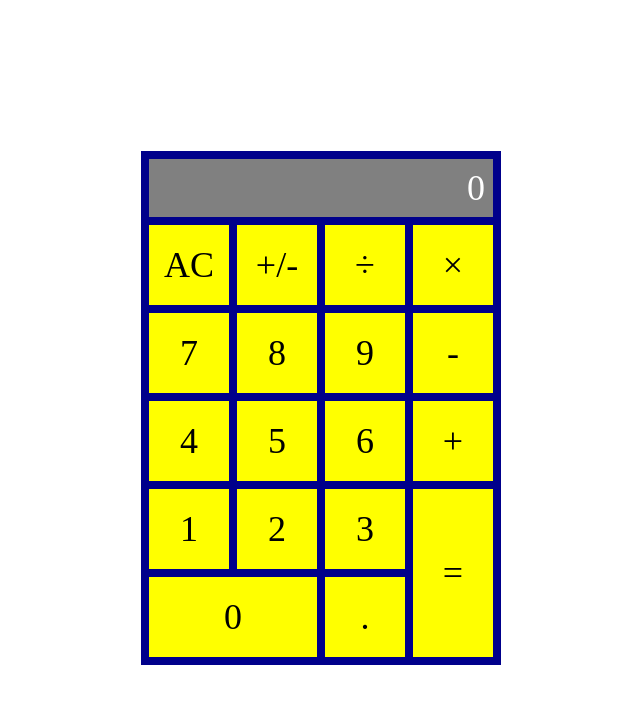
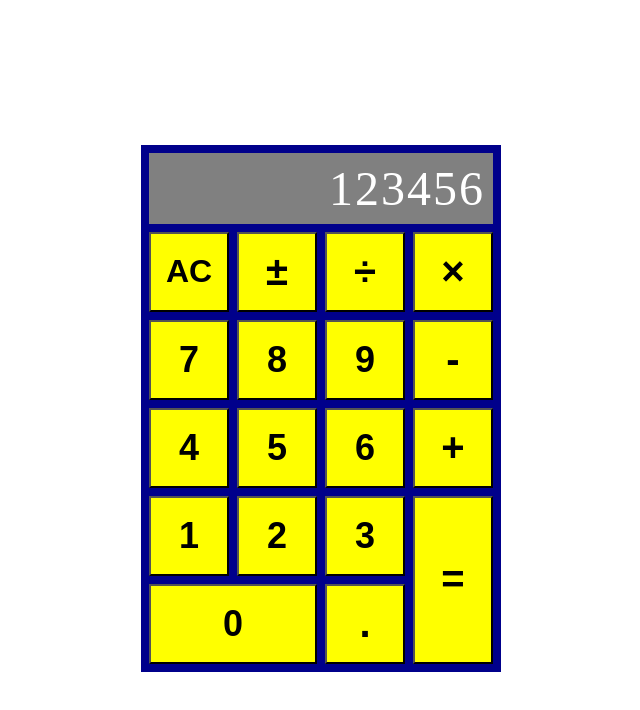
Before and after one commit to seana02/odin-calculator, a plain HTML site: page index.html in a window 1280 px wide. Shown: the whole page, without its empty margins (319-959 px from the left). Drawn offline with Linux system fonts and the light colour scheme.

Commit message:
styled buttons

```diff
--- a/script.js
+++ b/script.js
@@ -1,3 +1,4 @@
+function init() {
 // populate divs
 const calculatorContainer = document.querySelector('.calculator-container')
 const rows = [];
@@ -9,78 +10,66 @@ for (let i = 0; i < 4; i++) {
 }
 
 // row 1 AC +/- / *
-const acBtn = document.createElement('div');
-const pmBtn = document.createElement('div');
-const divBtn = document.createElement('div');
-const multBtn = document.createElement('div');
-acBtn.classList.add('button');
+const acBtn = document.createElement('button');
+const pmBtn = document.createElement('button');
+const divBtn = document.createElement('button');
+const multBtn = document.createElement('button');
 acBtn.classList.add('modifier');
 acBtn.id = 'clear';
 acBtn.innerHTML = 'AC';
 rows[0].appendChild(acBtn);
-pmBtn.classList.add('button');
 pmBtn.classList.add('modifier');
 pmBtn.id = 'pm';
-pmBtn.innerHTML = '+/-';
+pmBtn.innerHTML = '±';
 rows[0].appendChild(pmBtn);
-divBtn.classList.add('button');
 divBtn.classList.add('operator');
 divBtn.id = 'divide';
 divBtn.innerHTML = '÷';
 rows[0].appendChild(divBtn);
-multBtn.classList.add('button');
 multBtn.classList.add('operator');
 multBtn.id = 'multilply';
 multBtn.innerHTML = '×';
 rows[0].appendChild(multBtn);
 
 // row 2 7 8 9 -
-const btn7 = document.createElement('div');
-const btn8 = document.createElement('div');
-const btn9 = document.createElement('div');
-const minBtn = document.createElement('div');
-btn7.classList.add('button');
+const btn7 = document.createElement('button');
+const btn8 = document.createElement('button');
+const btn9 = document.createElement('button');
+const minBtn = document.createElement('button');
 btn7.classList.add('num');
 btn7.id = 'seven';
 btn7.innerHTML = '7';
 rows[1].appendChild(btn7);
-btn8.classList.add('button');
 btn8.classList.add('num');
 btn8.id = 'eight';
 btn8.innerHTML = '8';
 rows[1].appendChild(btn8);
-btn9.classList.add('button');
 btn9.classList.add('num');
 btn9.id = 'nine';
 btn9.innerHTML = '9';
 rows[1].appendChild(btn9);
-minBtn.classList.add('button');
 minBtn.classList.add('operator');
 minBtn.id = 'minus';
 minBtn.innerHTML = '-';
 rows[1].appendChild(minBtn);
 
 // row 3 4 5 6 +
-const btn4 = document.createElement('div');
-const btn5 = document.createElement('div');
-const btn6 = document.createElement('div');
-const plusBtn = document.createElement('div');
-btn4.classList.add('button');
+const btn4 = document.createElement('button');
+const btn5 = document.createElement('button');
+const btn6 = document.createElement('button');
+const plusBtn = document.createElement('button');
 btn4.classList.add('num');
 btn4.id = 'four';
 btn4.innerHTML = '4';
 rows[2].appendChild(btn4);
-btn5.classList.add('button');
 btn5.classList.add('num');
 btn5.id = 'five';
 btn5.innerHTML = '5';
 rows[2].appendChild(btn5);
-btn6.classList.add('button');
 btn6.classList.add('num');
 btn6.id = 'six';
 btn6.innerHTML = '6';
 rows[2].appendChild(btn6);
-plusBtn.classList.add('button');
 plusBtn.classList.add('operator');
 plusBtn.id = 'plus';
 plusBtn.innerHTML = '+';
@@ -88,18 +77,15 @@ rows[2].appendChild(plusBtn);
 
 // row 4 1 2 3 =
 // row 4 0 0 . =
-const btn1 = document.createElement('div');
-const btn2 = document.createElement('div');
-const btn3 = document.createElement('div');
-btn1.classList.add('button');
+const btn1 = document.createElement('button');
+const btn2 = document.createElement('button');
+const btn3 = document.createElement('button');
 btn1.classList.add('num');
 btn1.id = 'one';
 btn1.innerHTML = '1';
-btn2.classList.add('button');
 btn2.classList.add('num');
 btn2.id = 'two';
 btn2.innerHTML = '2';
-btn3.classList.add('button');
 btn3.classList.add('num');
 btn3.id = 'three';
 btn3.innerHTML = '3';
@@ -109,18 +95,15 @@ row4top.appendChild(btn1);
 row4top.appendChild(btn2);
 row4top.appendChild(btn3);
 
-const btn0 = document.createElement('div');
-const point = document.createElement('div');
-const equal = document.createElement('div');
-btn0.classList.add('button');
+const btn0 = document.createElement('button');
+const point = document.createElement('button');
+const equal = document.createElement('button');
 btn0.classList.add('num');
 btn0.id = 'zero';
 btn0.innerHTML = '0';
-point.classList.add('button');
 point.classList.add('modifier');
 point.id = 'decimal';
 point.innerHTML = '.';
-equal.classList.add('button');
 equal.classList.add('modifier');
 equal.id = 'equal';
 equal.innerHTML = '=';
@@ -135,3 +118,6 @@ row4left.appendChild(row4btm);
 
 rows[3].appendChild(row4left);
 rows[3].appendChild(equal);
+}
+
+init();
--- a/styles.css
+++ b/styles.css
@@ -19,7 +19,7 @@ body {
     gap: 8px;
 }
 
-.button {
+button {
     width: 80px;
     height: 80px;
     background-color: yellow;
@@ -28,6 +28,12 @@ body {
     align-items: center;
     justify-content: center;
     font-size: 36px;
+    font-weight: 600;
+    transition: 0.1s;
+}
+
+button:active {
+    transform: scale(0.98);
 }
 
 #zero {
@@ -50,9 +56,19 @@ body {
 }
 
 .display {
-    font-size: 36px;
+    font-size: 48px;
     text-align: right;
     flex: 1;
     background-color: grey;
     padding: 8px;
+    letter-spacing: 2px;
 }
+
+#clear {
+    font-size: 32px;
+}
+
+.operator,
+.modifier {
+    font-size: 40px;
+}
```
Also changed, not shown: index.html (+1 -1 lines).
